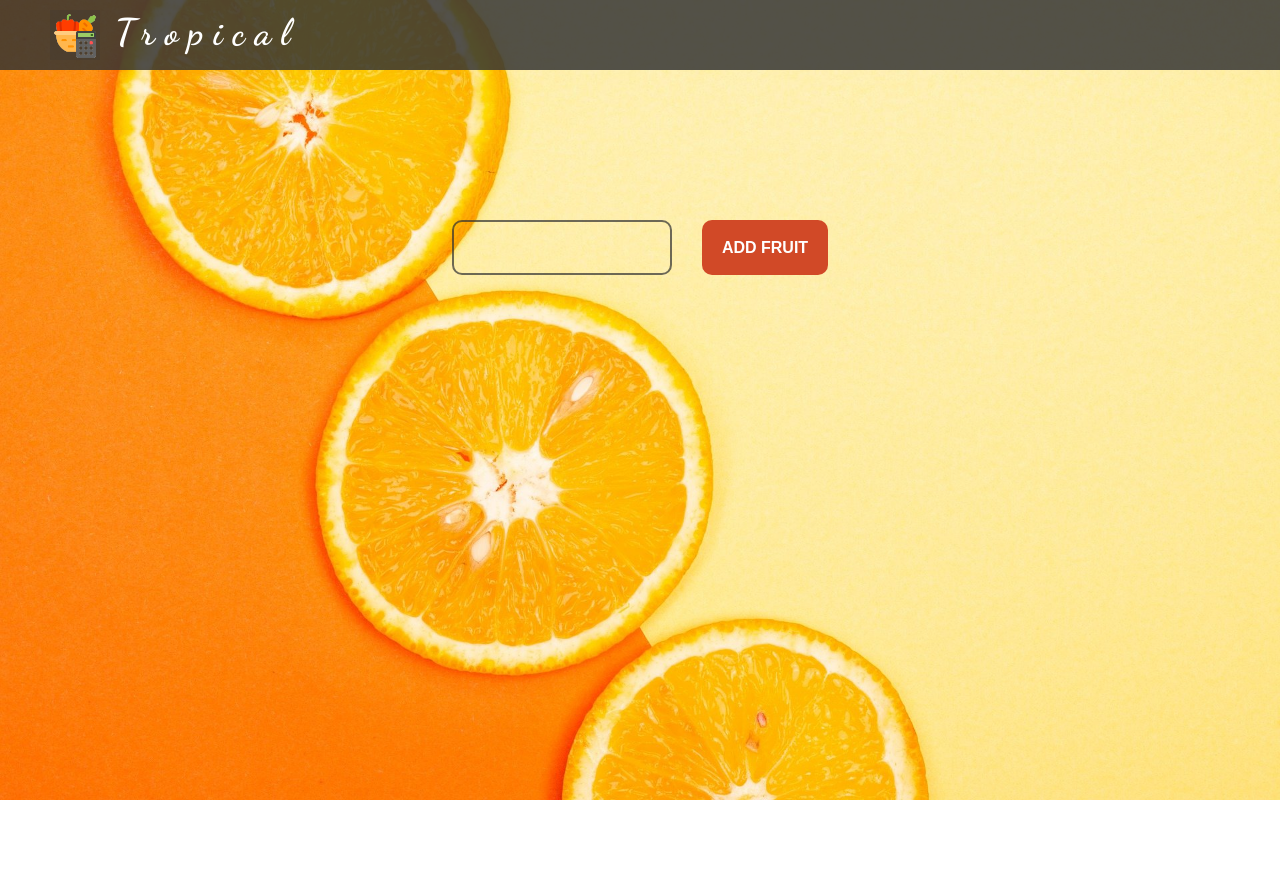
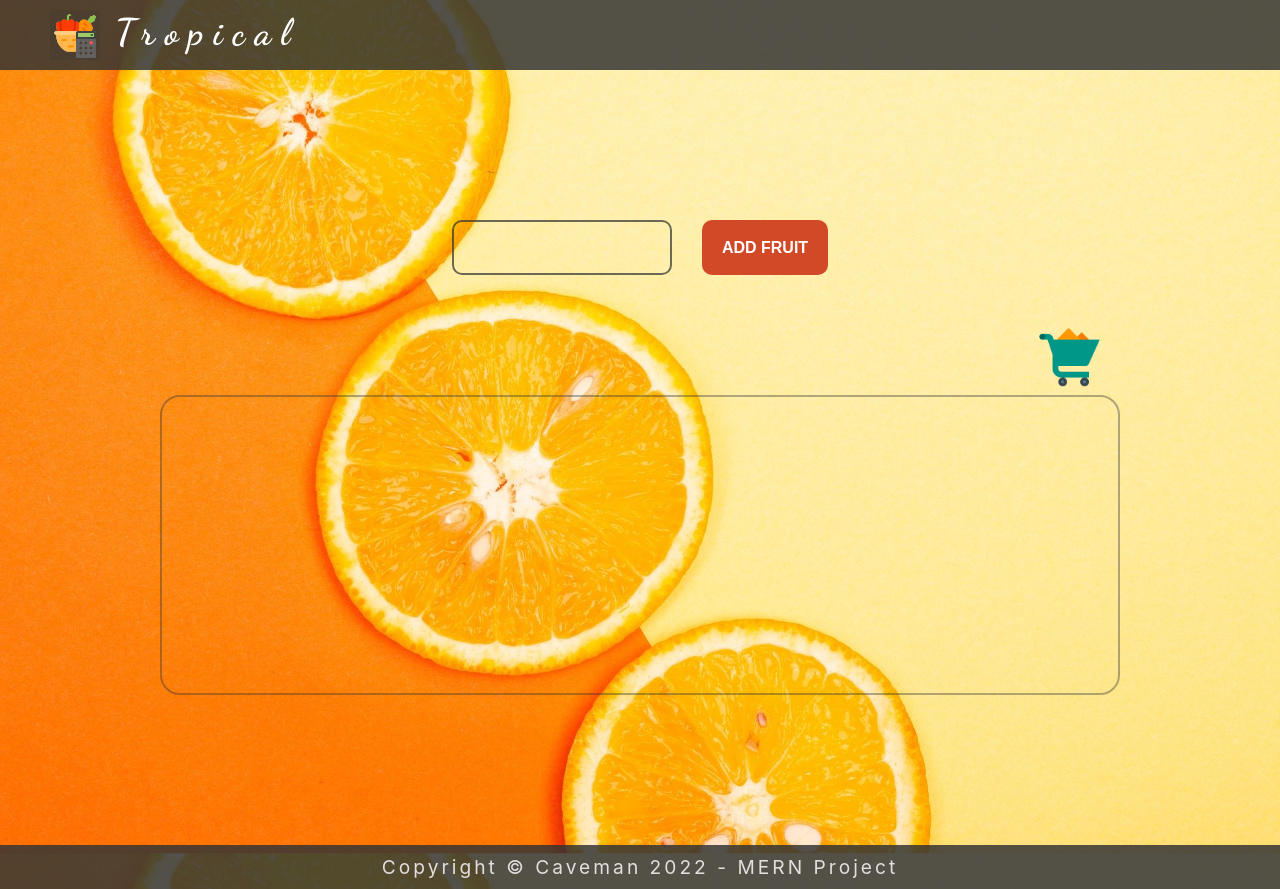
Before and after one commit to iamLolade/tropical, a React (Create React App) app: page / in a window 1280 px wide. Before the commit the page ends 800 px from the top, so only its background shows below. Built offline with nearby package versions, Linux system fonts and the light colour scheme.

Commit message:
Created, styled the Main and Footer components

```diff
--- a/src/App.tsx
+++ b/src/App.tsx
@@ -1,6 +1,8 @@
 import React from 'react';
 import Navbar from './components/Navbar';
-import Header from "./components/Header"
+import Header from "./components/Header";
+import Main from './components/Main';
+import Footer from './components/Footer';
 
 
 function App() {
@@ -9,7 +11,9 @@ function App() {
       <Navbar />
       <div className="App">
         <Header />
+        <Main />
       </div>
+      <Footer />
     </>
   );
 }
--- /dev/null
+++ b/src/components/Footer.tsx
@@ -0,0 +1,11 @@
+import React from "react";
+
+const Footer = () => {
+    return (
+        <footer>
+            Copyright &copy; Caveman 2022 - MERN Project
+        </footer>
+    )
+}
+
+export default Footer;
--- /dev/null
+++ b/src/components/Main.tsx
@@ -0,0 +1,17 @@
+import React from "react";
+import Cart from "../image/cart.png"
+
+const Main = () => {
+    return (
+        <>
+            <img src={Cart} alt="Cart-image" className="cart"/>
+            <main>
+                <div className="content">
+
+                </div>
+            </main>
+        </>
+    )
+}
+
+export default Main;
--- a/src/index.css
+++ b/src/index.css
@@ -12,6 +12,7 @@ body {
   -moz-osx-font-smoothing: grayscale;
   background: url("../public/orange.jpg") no-repeat fixed;
   background-size: cover;
+  height: auto;
 }
 
 nav {
@@ -83,3 +84,33 @@ button:hover {
   color: black;
   border: 2px solid rgb(209, 73, 39);
 }
+
+.cart {
+  float: right;
+  margin-top: 50px;
+  background-color: transparent;
+  height: 70px;
+  width: auto;
+}
+
+.content {
+  display: flex;
+  flex-direction: column;
+  min-height: 300px;
+  width: 100%;
+  border: 2px solid #33333362;
+  border-radius: 20px;
+}
+
+footer {
+  text-align: center;
+  bottom: 0;
+  display: flex;
+  flex-direction: column;
+  justify-content: end;
+  color: rgb(228, 222, 222);
+  background: #333333d7;
+  padding: 10px;
+  font-size: 1.2em;
+  letter-spacing: 3px;
+}
```
Also changed, not shown: src/image/cart.png (renamed from public/cart.png).
